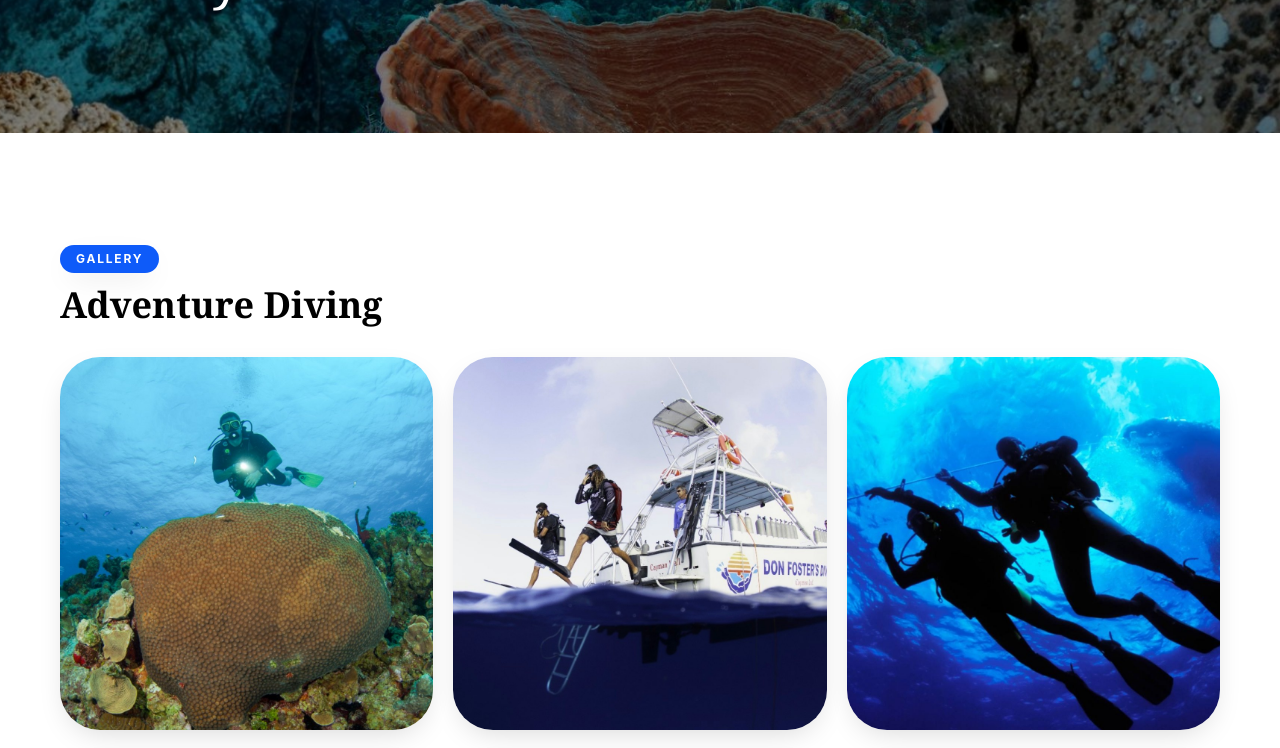
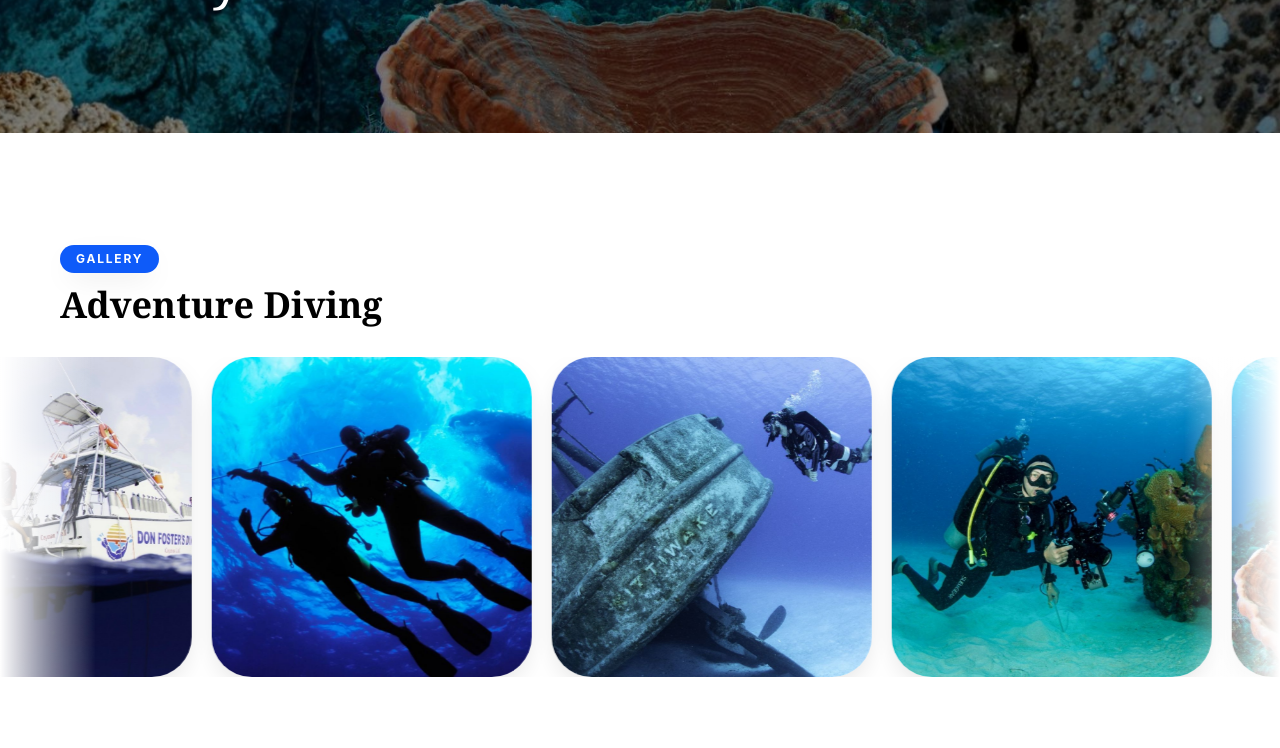
Before and after one commit to huzaifa2213/don-foster-dive, a Next.js app: page /gallery in a window 1280 px wide. Shown: the part 300-1048 px from the top of the page. Built offline with nearby package versions, Linux system fonts and the light colour scheme.

Commit message:
fixed version of don foster

```diff
--- a/app/gallery/page.tsx
+++ b/app/gallery/page.tsx
@@ -1,6 +1,6 @@
 import type { Metadata } from "next";
 import PageHero from "@/components/PageHero";
-import Gallery from "@/components/Gallery";
+import GallerySlider from "@/components/GallerySlider";
 import SectionHeading from "@/components/SectionHeading";
 import CTASection from "@/components/CTASection";
 import { img } from "@/lib/images";
@@ -25,13 +25,13 @@ export default function GalleryPage() {
   return (
     <>
       <PageHero title="Gallery" crumbs={[{ label: "Home", href: "/" }, { label: "Gallery" }]} image={img.about.breadcrumb} />
-      {sections.map((s) => (
-        <section key={s.title} className="section first:pt-16">
+      {sections.map((s, i) => (
+        <section key={s.title} className={`section first:pt-16 ${i % 2 === 1 ? "bg-mist" : ""}`}>
           <div className="container">
             <SectionHeading eyebrow="Gallery" title={s.title} align="left" />
-            <div className="mt-8">
-              <Gallery images={s.images} />
-            </div>
+          </div>
+          <div className="mt-8">
+            <GallerySlider images={s.images} alt={s.title} fadeFrom={i % 2 === 1 ? "mist" : "white"} />
           </div>
         </section>
       ))}
```
Also changed, not shown: 1 other file (tests, documents, lock files or other folders).
